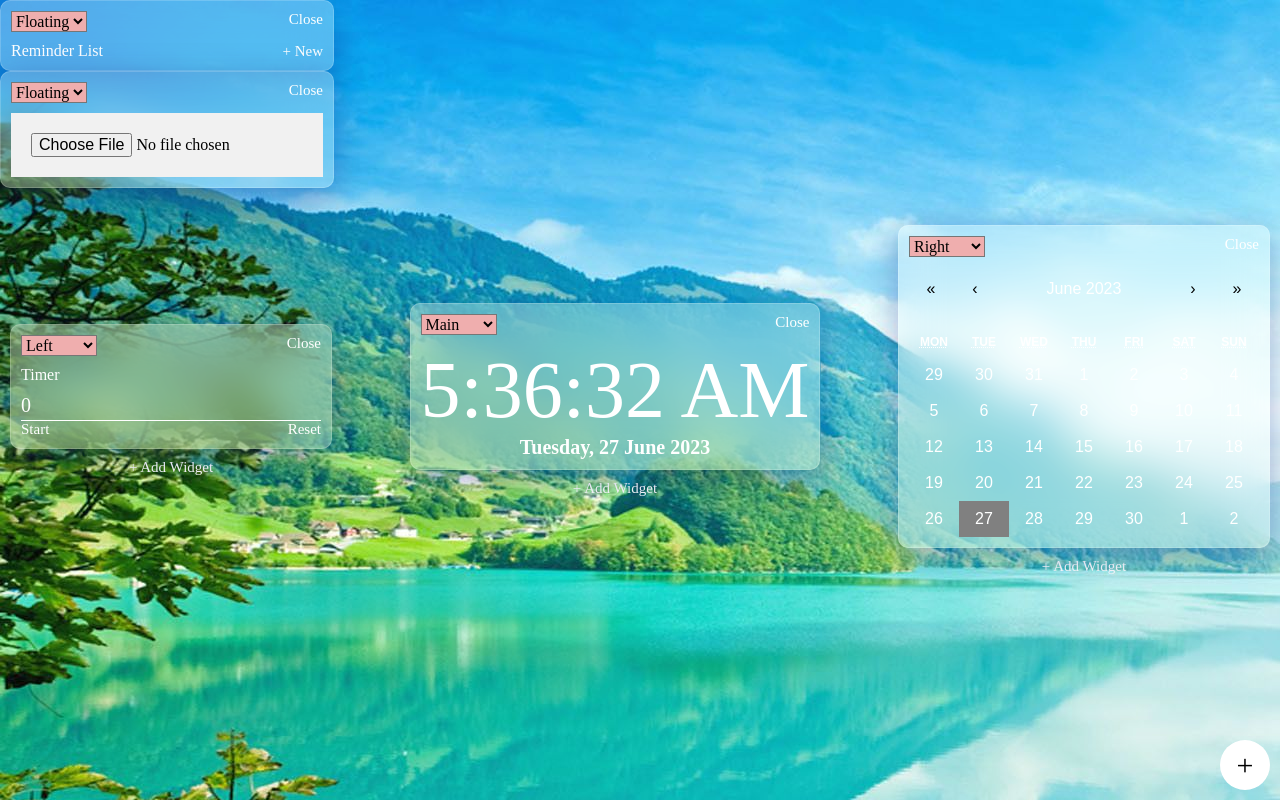
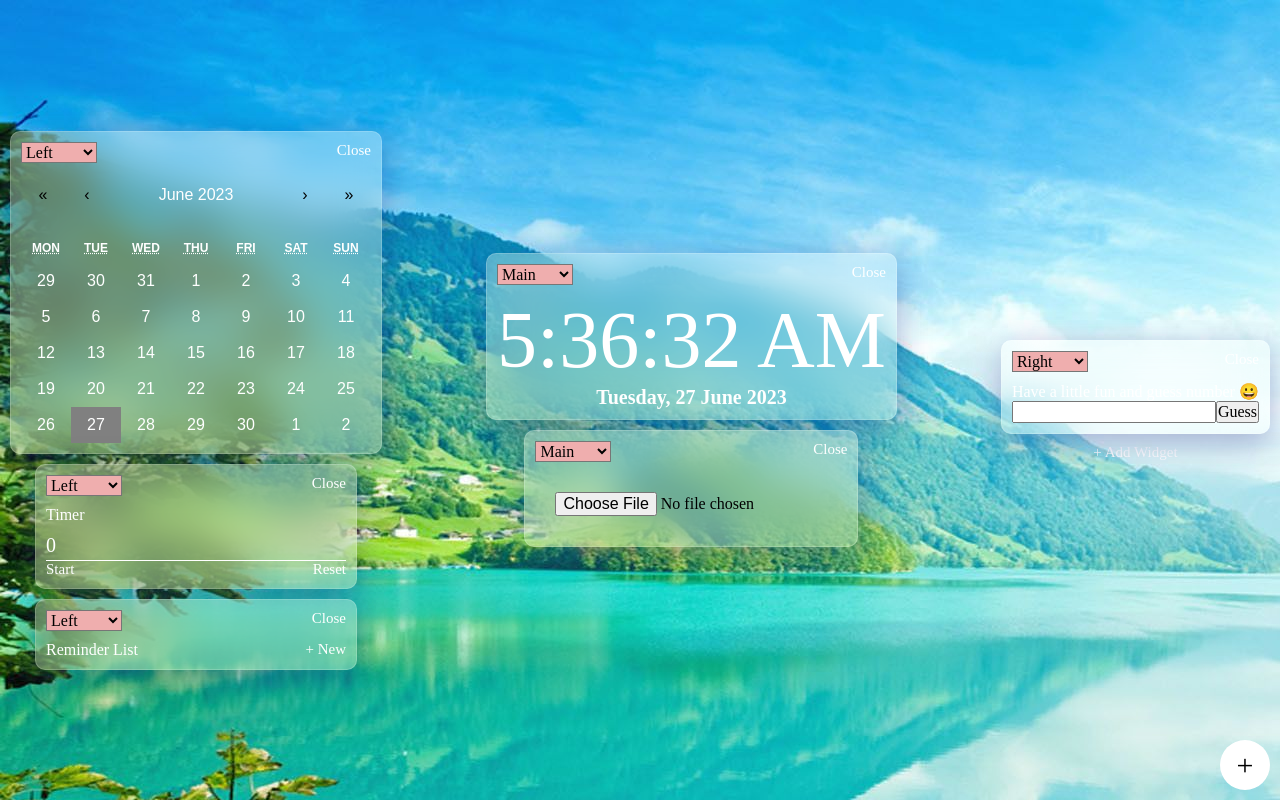
Before and after one commit to lucadavid075/planner-app, a React (Create React App) app: page / in a window 1280 px wide. Built offline with nearby package versions, Linux system fonts and the light colour scheme.

Commit message:
[feat]: music and game widget

```diff
--- a/src/App.js
+++ b/src/App.js
@@ -5,16 +5,18 @@ import WidgetGalleryModal from './modals/WidgetGalleryModal';
 import Draggable from 'react-draggable';
 import TimerWidget from './widgets/TimerWidget';
 import CalendarWidget from './widgets/CalendarWidget';
-import MusicPlayerWidget from './widgets/MusicPlayerWidget';
+import MusicPlayerWidget from './widgets/MyCustomWidget';
 import ReminderListWidget from './widgets/ReminderListWidget';
+import GuessTheNumberGame from './widgets/MyCustomWidget2';
 
 function App() {
  const [widgets, setWidgets] = useState([
   { id: new Date().getTime(), component: <ClockWidget />, area: 'main-widget', name: "Date and Time" },
-  { id: new Date().getTime() + 2, component: <CalendarWidget />, area: 'right-widget', name: "Calendar" },
+  { id: new Date().getTime() + 2, component: <CalendarWidget />, area: 'left-widget', name: "Calendar" },
   { id: new Date().getTime() + 1, component: <TimerWidget />, area: 'left-widget', name:"Timer" },
-  { id: new Date().getTime() + 3, component: <ReminderListWidget />, area: 'none-widget', name:"Reminder" },
-  { id: new Date().getTime() + 4, component: <MusicPlayerWidget />, area: 'none-widget', name:"Music Player" },
+  { id: new Date().getTime() + 3, component: <ReminderListWidget />, area: 'left-widget', name:"Reminder" },
+  { id: new Date().getTime() + 4, component: <MusicPlayerWidget />, area: 'main-widget', name:"Music Player" },
+  { id: new Date().getTime() + 5, component: <GuessTheNumberGame />, area: 'right-widget', name:"Guess Number" },
  ])
  const [showWidgetModal, setShowWidgetModal] = useState(false)
  const [selectedWidgetArea, setSelectedWidgetArea] = useState('')
--- a/src/modals/WidgetGalleryModal.js
+++ b/src/modals/WidgetGalleryModal.js
@@ -3,7 +3,8 @@ import ClockWidget from '../widgets/ClockWidget'
 import ReminderListWidget from '../widgets/ReminderListWidget'
 import TimerWidget from '../widgets/TimerWidget'
 import CalendarWidget from '../widgets/CalendarWidget'
-import MusicPlayerWidget from '../widgets/MusicPlayerWidget'
+import MusicPlayerWidget from '../widgets/MyCustomWidget'
+import GuessTheNumberGame from '../widgets/MyCustomWidget2'
 
 export default function WidgetGalleryModal({ setShowWidgetModal, selectedWidgetArea, widgets, setWidgets }) {
   const [galleryWidgets, setGalleryWidgets] = useState([
@@ -12,6 +13,7 @@ export default function WidgetGalleryModal({ setShowWidgetModal, selectedWidgetA
     { component: <TimerWidget />, name: "Timer" },
     { component: <CalendarWidget />, name: "Calendar" },
     { component: <MusicPlayerWidget />, name:"Music Player" },
+    { component: <GuessTheNumberGame />, name:"Guess Number" },
   ])
   return (
     <div className="modal"
--- a/src/styles/musicplayer.css
+++ b/src/styles/musicplayer.css
@@ -1,7 +1,7 @@
 .music-player-widget {
     min-width: 300;
     padding: 20px;
-    background-color: #f1f1f1;
+    background-color: transparent;
   }
 
   .song-container {
@@ -16,13 +16,17 @@
     background-color: #2196f3;
     color: #fff;
     padding: 10px 20px;
-    border: none;
+    margin-top: 12px;
+    border-radius: 10px;
     cursor: pointer;
     transition: background-color 0.3s ease;
   }
 
-  .play-button.paused {
+  .play-button.stopped {
     background-color: #c5716b;
+    border-radius: 10px;
+    margin-top: 12px;
+
   }
 
   .play-state {
--- a/src/widgets/MusicPlayerWidget.js
+++ /dev/null
@@ -1,53 +0,0 @@
-import React, { useState, useEffect } from 'react';
-import '../styles/musicplayer.css'
-
-const MusicPlayerWidget = () => {
-  const [currentSong, setCurrentSong] = useState(null);
-  const [isPlaying, setIsPlaying] = useState(false);
-
-  useEffect(() => {
-    const storedSong = localStorage.getItem('currentSong');
-    const storedIsPlaying = localStorage.getItem('isPlaying');
-
-    if (storedSong) {
-      setCurrentSong(JSON.parse(storedSong));
-    }
-
-    if (storedIsPlaying) {
-      setIsPlaying(JSON.parse(storedIsPlaying));
-    }
-  }, []);
-
-  useEffect(() => {
-    localStorage.setItem('currentSong', JSON.stringify(currentSong));
-    localStorage.setItem('isPlaying', JSON.stringify(isPlaying));
-  }, [currentSong, isPlaying]);
-
-  const handleFileSelect = (event) => {
-    const file = event.target.files[0];
-    setCurrentSong(file);
-    setIsPlaying(true);
-  };
-
-  const togglePlay = () => {
-    setIsPlaying(!isPlaying);
-  };
-
-  return (
-    <div className="music-player-widget">
-      <input type="file" accept="audio/*" onChange={handleFileSelect} />
-      {currentSong && (
-        <div className="song-container">
-          <h3>{currentSong.name}</h3>
-          <audio src={URL.createObjectURL(currentSong)} controls autoPlay={isPlaying} />
-          <button className={`play-button ${isPlaying ? 'paused' : ''}`} onClick={togglePlay}>
-            {isPlaying ? 'Pause' : 'Play'}
-          </button>
-          <span className="play-state">{isPlaying ? 'Playing' : 'Paused'}</span>
-        </div>
-      )}
-    </div>
-  );
-};
-
-export default MusicPlayerWidget;
--- /dev/null
+++ b/src/widgets/MyCustomWidget.js
@@ -0,0 +1,51 @@
+import React, { useState } from 'react';
+import '../styles/musicplayer.css'
+
+// MusicPlayerWidget component
+const MusicPlayerWidget = () => {
+  // State variables for the current song and playback status
+  const [currentSong, setCurrentSong] = useState(null);
+  const [isPlaying, setIsPlaying] = useState(false);
+
+  // Function to handle file selection
+  const handleFileSelect = (event) => {
+    // Get the selected file
+    const file = event.target.files[0];
+    // Update the current song state with the selected file
+    setCurrentSong(file);
+    // Start playing the song
+    setIsPlaying(true);
+  };
+
+  // Function to toggle play/pause
+  const togglePlay = () => {
+    // Toggle the playback status
+    setIsPlaying(!isPlaying);
+  };
+
+  // Render the MusicPlayerWidget component
+  return (
+    <div className="music-player-widget">
+      {/* File input for song selection */}
+      <input type="file" accept="audio/*" onChange={handleFileSelect} />
+      {/* Display song information and controls if a song is selected */}
+      {currentSong && (
+        <div className="song-container">
+          {/* Display the song name */}
+          <h3>{currentSong.name}</h3>
+          {/* Audio element for song playback */}
+          <audio src={URL.createObjectURL(currentSong)} controls autoPlay={isPlaying} />
+          {/* Button to toggle play/pause */}
+          <button className={`play-button ${isPlaying ? 'stopped' : ''}`} onClick={togglePlay}>
+            {/* Display "Stop" if playing, "Play" if stopped */}
+            {isPlaying ? 'Stop' : 'Play'}
+          </button>
+          {/* Display the current play state */}
+          <span className="play-state">{isPlaying ? 'Playing' : 'Stopped'}</span>
+        </div>
+      )}
+    </div>
+  );
+};
+
+export default MusicPlayerWidget;
--- /dev/null
+++ b/src/widgets/MyCustomWidget2.js
@@ -0,0 +1,40 @@
+import React, { useState } from 'react';
+import '../styles/musicplayer.css'
+
+const GuessTheNumberGame = () => {
+  const [number, setNumber] = useState(Math.floor(Math.random() * 100) + 1);
+  const [guess, setGuess] = useState('');
+  const [message, setMessage] = useState('');
+
+  const handleGuess = () => {
+    const parsedGuess = parseInt(guess);
+
+    if (isNaN(parsedGuess)) {
+      setMessage('Please enter a valid number.😒');
+    } else if (parsedGuess < number) {
+      setMessage('Too low 😔! Try again.');
+    } else if (parsedGuess > number) {
+      setMessage('Too high 😔! Try again.');
+    } else {
+      setMessage(`🎉Congratulations! You guessed the number ${number} correctly!🥳`);
+      setNumber(Math.floor(Math.random() * 100) + 1);
+      setGuess('');
+    }
+  };
+
+  return (
+    <div className="guess-the-number-game">
+      <h1>Have a little fun and guess number 😀</h1>
+      <p className="message">{message}</p>
+      <input
+        type="text"
+        value={guess}
+        onChange={(e) => setGuess(e.target.value)}
+        className="guess-input"
+      />
+      <button onClick={handleGuess} className="guess-button">Guess</button>
+    </div>
+  );
+};
+
+export default GuessTheNumberGame;
```
Also changed, not shown: src/write-up.md (added, +27 -0 lines), src/styles/guessgame.css (added).
